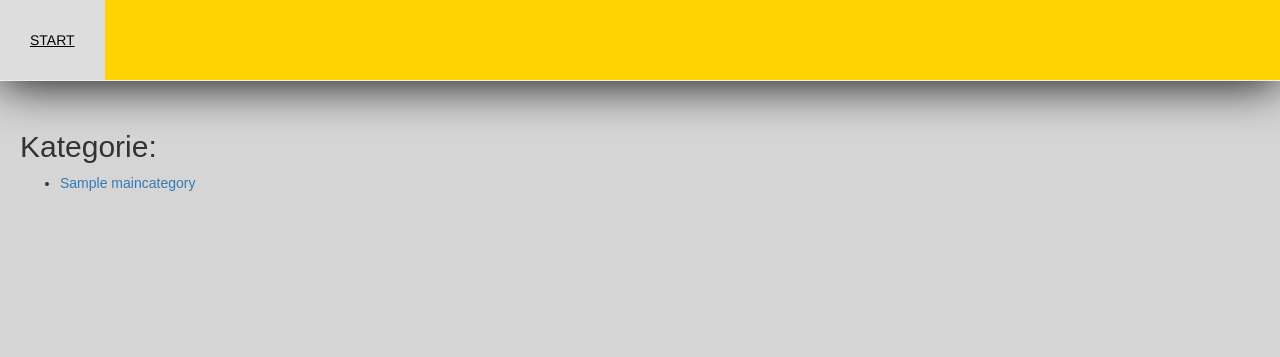
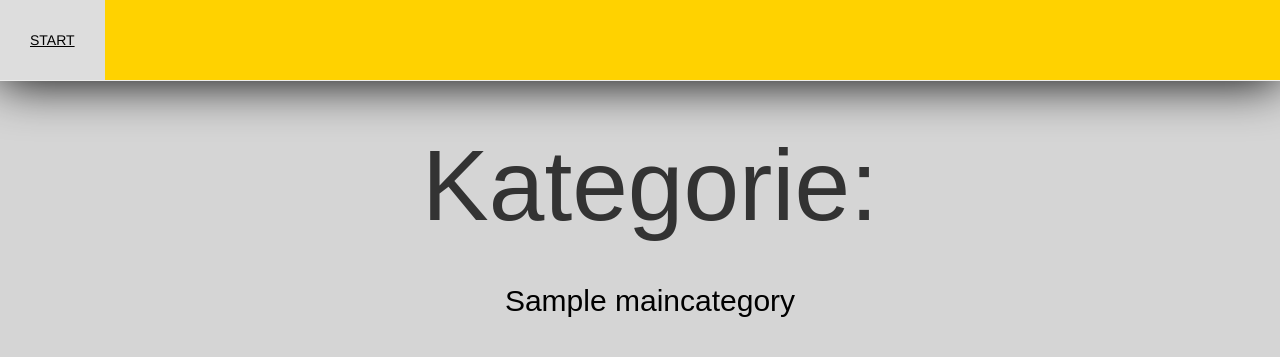
Before and after one commit to greesik/biblio, a Django app: page /main-category/ in a window 1280 px wide. Shown: the top 357 px of the page. Run offline with Django 3.2, Linux system fonts and the light colour scheme; tables that the repository leaves empty hold one stand-in row (values such as "Sample post"); some libraries are stand-ins or nearby versions.

Commit message:
works fine, looks not that bad

```diff
--- a/biblio_app/templates/main-category.html
+++ b/biblio_app/templates/main-category.html
@@ -3,8 +3,8 @@
 <h2>Kategorie:</h2>
         <ul>
         {% for kategoria in main_category %}
-            <li><a href="./{{ kategoria.id }}">{{ kategoria.name }}</a>
-            </li>
+            <div class="category_link"><a href="./{{ kategoria.id }}"><div class="category_name">{{ kategoria.name }}</div></a>
+            </div>
         {% endfor %}
         </ul>
 {% endblock %}
--- a/biblio_app/templates/subcategory.html
+++ b/biblio_app/templates/subcategory.html
@@ -3,8 +3,8 @@
 <h2>Podkategorie:</h2>
         <ul>
         {% for podkategoria in subcategory %}
-            <li><a href="/main-category/{{ id_category }}/{{ podkategoria.id }}">{{ podkategoria.name }}</a>
-            </li>
+            <div class="category_link"><a href="/main-category/{{ id_category }}/{{ podkategoria.id }}"><div class="category_name">{{ podkategoria.name }}</div></a>
+            </div>
         {% endfor %}
         </ul>
 {% endblock %}
--- a/static/css/style.css
+++ b/static/css/style.css
@@ -28,4 +28,25 @@
 }
 body {
     background-color: rgba(200, 200, 200, 0.75);
+    text-align: center;
 }
+ul {
+    padding: 0;
+    list-style: none;
+}
+.content h2{
+    font-size: 100px;
+}
+
+.content a{
+    margin: auto;
+    display: block;
+    float: left;
+    text-align: center;
+    color: black;
+    padding: 30px 60px;
+    font-size: 30px;
+}
+.category_link{
+    display: inline-block;
+}
```
